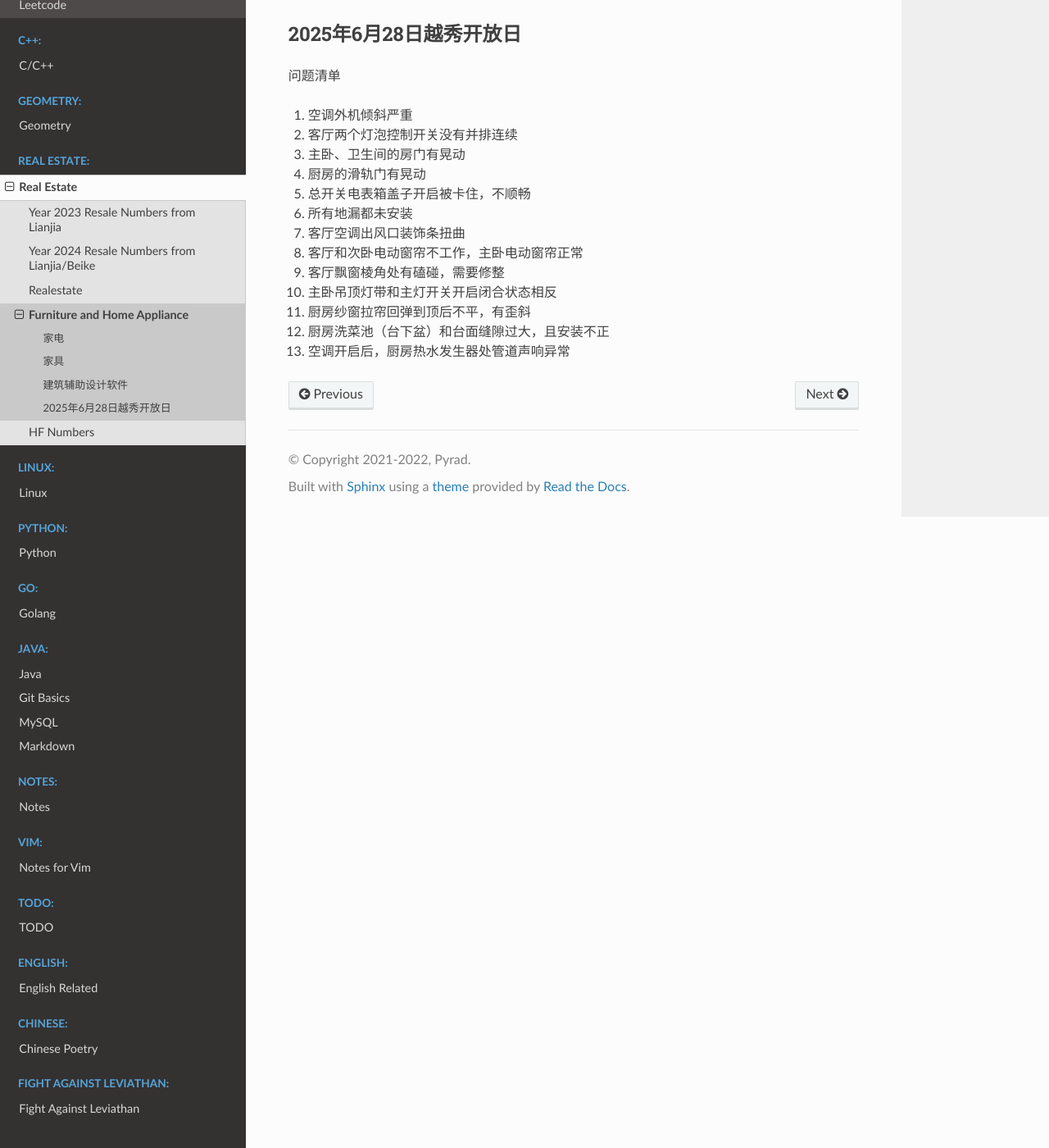
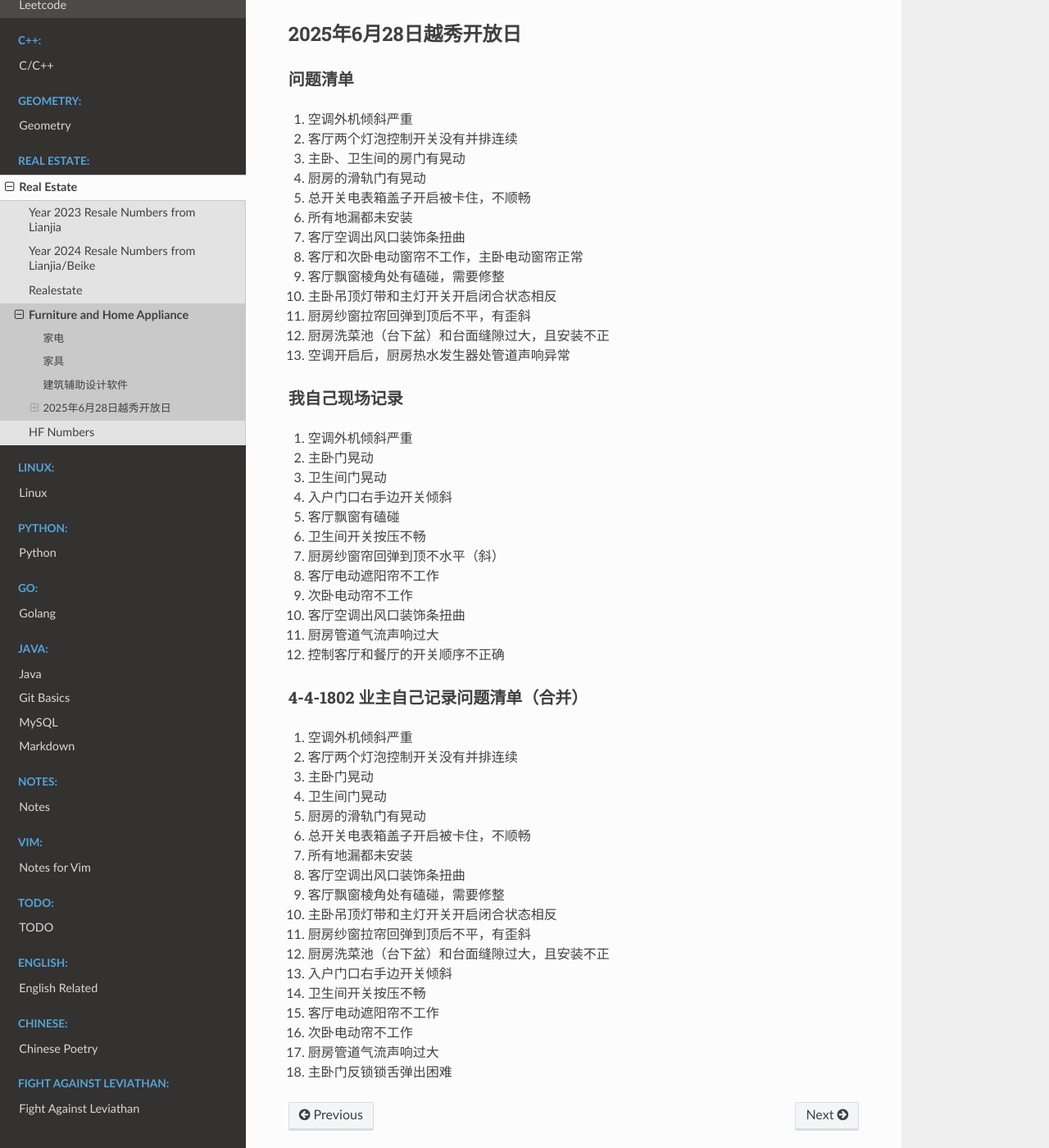
Before and after one commit to Pyrad/pyradnotes, a Sphinx documentation site: the page built from source/RealEstate/FurnitureHomeAppliance.md, in a window 1280 px wide and 1400 px high, scrolled down 1011 px. Shown: the whole window at 82% size. Built offline with Sphinx 7.4.7 and the Read the Docs theme 3.1.0, drawn with Linux system fonts in a browser that asks for light colours; pages that are not in the unit, such as notebooks, are missing from menus.

Commit message:
Combine my own list of issues recorded

```diff
--- a/source/RealEstate/FurnitureHomeAppliance.md
+++ b/source/RealEstate/FurnitureHomeAppliance.md
@@ -41,7 +41,7 @@
 
 ## 2025年6月28日越秀开放日
 
-问题清单
+### 问题清单
 
 1. 空调外机倾斜严重
 2. 客厅两个灯泡控制开关没有并排连续
@@ -56,3 +56,39 @@
 11. 厨房纱窗拉帘回弹到顶后不平，有歪斜
 12. 厨房洗菜池（台下盆）和台面缝隙过大，且安装不正
 13. 空调开启后，厨房热水发生器处管道声响异常
+
+### 我自己现场记录
+
+1. 空调外机倾斜严重
+2. 主卧门晃动
+3. 卫生间门晃动
+4. 入户门口右手边开关倾斜
+5. 客厅飘窗有磕碰
+6. 卫生间开关按压不畅
+7. 厨房纱窗帘回弹到顶不水平（斜）
+8. 客厅电动遮阳帘不工作
+9. 次卧电动帘不工作
+10. 客厅空调出风口装饰条扭曲
+11. 厨房管道气流声响过大
+12. 控制客厅和餐厅的开关顺序不正确
+
+### 4-4-1802 业主自己记录问题清单（合并）
+
+1. 空调外机倾斜严重
+2. 客厅两个灯泡控制开关没有并排连续
+3. 主卧门晃动
+4. 卫生间门晃动
+5. 厨房的滑轨门有晃动
+6. 总开关电表箱盖子开启被卡住，不顺畅
+7. 所有地漏都未安装
+8. 客厅空调出风口装饰条扭曲
+9. 客厅飘窗棱角处有磕碰，需要修整
+10. 主卧吊顶灯带和主灯开关开启闭合状态相反
+11. 厨房纱窗拉帘回弹到顶后不平，有歪斜
+12. 厨房洗菜池（台下盆）和台面缝隙过大，且安装不正
+13. 入户门口右手边开关倾斜
+14. 卫生间开关按压不畅
+15. 客厅电动遮阳帘不工作
+16. 次卧电动帘不工作
+17. 厨房管道气流声响过大
+18. 主卧门反锁锁舌弹出困难
```
